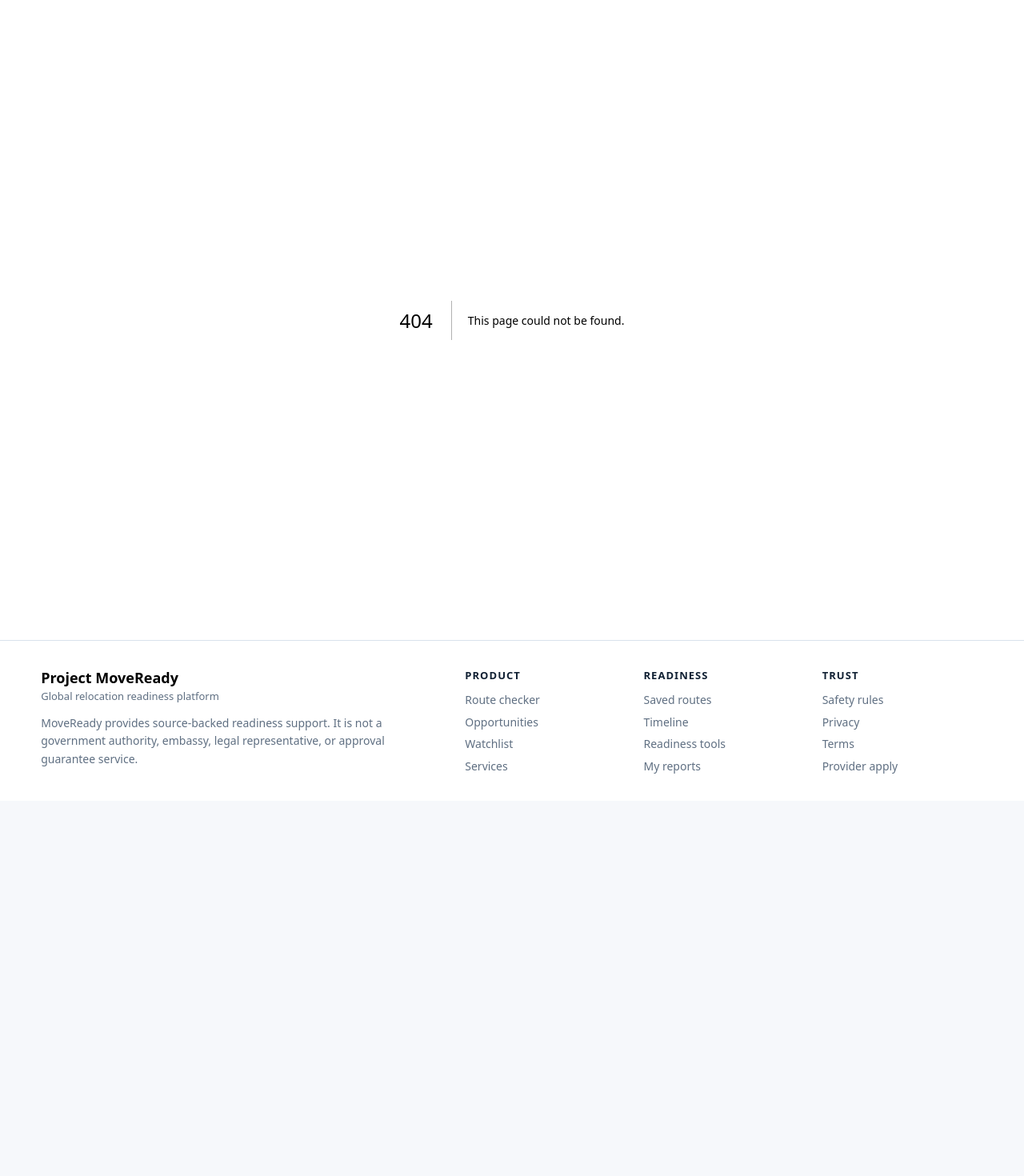
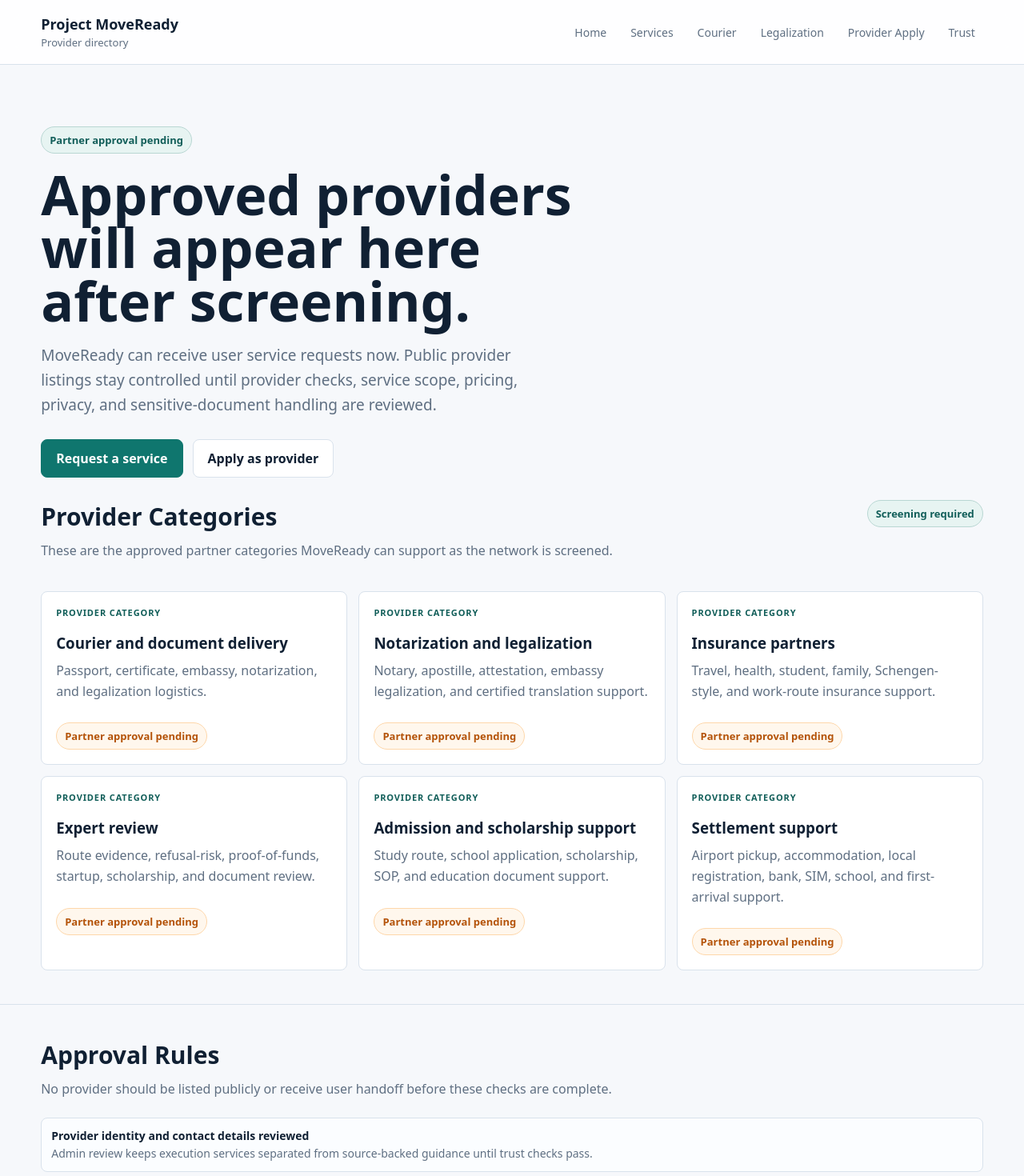
Before and after one commit to SirBM201/SirBM201-moveready-frontend, a Next.js app: page /providers in a window 1280 px wide. Before the commit this address had no page. Shown: the top 1470 px of the page at 80% size. Before the commit the page ends 1001 px from the top, so only its background shows below. Built offline with nearby package versions, Linux system fonts and the light colour scheme.

Commit message:
Add approved provider directory shell

```diff
--- /dev/null
+++ b/app/providers/page.tsx
@@ -0,0 +1,84 @@
+const providerCategories = [
+  ["Courier and document delivery", "Passport, certificate, embassy, notarization, and legalization logistics."],
+  ["Notarization and legalization", "Notary, apostille, attestation, embassy legalization, and certified translation support."],
+  ["Insurance partners", "Travel, health, student, family, Schengen-style, and work-route insurance support."],
+  ["Expert review", "Route evidence, refusal-risk, proof-of-funds, startup, scholarship, and document review."],
+  ["Admission and scholarship support", "Study route, school application, scholarship, SOP, and education document support."],
+  ["Settlement support", "Airport pickup, accommodation, local registration, bank, SIM, school, and first-arrival support."],
+];
+
+const approvalRules = [
+  "Provider identity and contact details reviewed",
+  "Service coverage and country scope confirmed",
+  "Sensitive-document handling process documented",
+  "Pricing, refund, complaint, and privacy process reviewed",
+  "Public listing approved by MoveReady admin",
+];
+
+export default function ProvidersPage() {
+  return (
+    <main className="page-shell">
+      <header className="topbar">
+        <a className="brand" href="/">
+          <strong>Project MoveReady</strong>
+          <span>Provider directory</span>
+        </a>
+        <nav className="nav" aria-label="Main navigation">
+          <a href="/">Home</a>
+          <a href="/services">Services</a>
+          <a href="/courier">Courier</a>
+          <a href="/legalization">Legalization</a>
+          <a href="/partners/apply">Provider Apply</a>
+          <a href="/trust">Trust</a>
+        </nav>
+      </header>
+
+      <section className="hero-band compact-hero">
+        <div className="hero-copy">
+          <span className="eyebrow">Partner approval pending</span>
+          <h1>Approved providers will appear here after screening.</h1>
+          <p className="lede">
+            MoveReady can receive user service requests now. Public provider listings stay controlled until provider checks, service scope, pricing, privacy, and sensitive-document handling are reviewed.
+          </p>
+          <div className="actions">
+            <a className="btn primary" href="/services">Request a service</a>
+            <a className="btn" href="/partners/apply">Apply as provider</a>
+          </div>
+        </div>
+      </section>
+
+      <section className="section no-top-pad">
+        <div className="section-heading-row">
+          <div>
+            <h2>Provider Categories</h2>
+            <p className="section-intro">These are the approved partner categories MoveReady can support as the network is screened.</p>
+          </div>
+          <span className="status-dot">Screening required</span>
+        </div>
+        <div className="module-preview-grid">
+          {providerCategories.map(([title, summary]) => (
+            <article className="module-tile" key={title}>
+              <span className="overline">Provider category</span>
+              <h3>{title}</h3>
+              <p>{summary}</p>
+              <div className="badge-row"><span className="badge module-status partner_approval_pending">Partner approval pending</span></div>
+            </article>
+          ))}
+        </div>
+      </section>
+
+      <section className="section">
+        <h2>Approval Rules</h2>
+        <p className="section-intro">No provider should be listed publicly or receive user handoff before these checks are complete.</p>
+        <div className="mini-list">
+          {approvalRules.map((rule) => (
+            <div key={rule}>
+              <strong>{rule}</strong>
+              <span>Admin review keeps execution services separated from source-backed guidance until trust checks pass.</span>
+            </div>
+          ))}
+        </div>
+      </section>
+    </main>
+  );
+}
```
